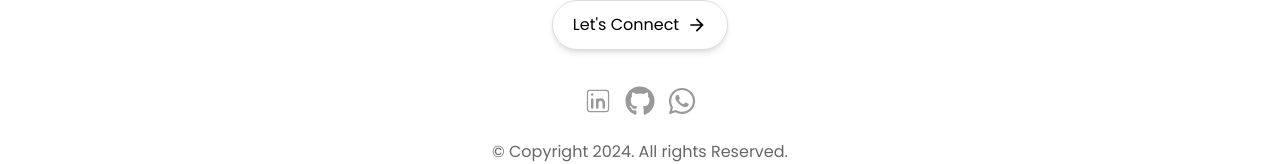
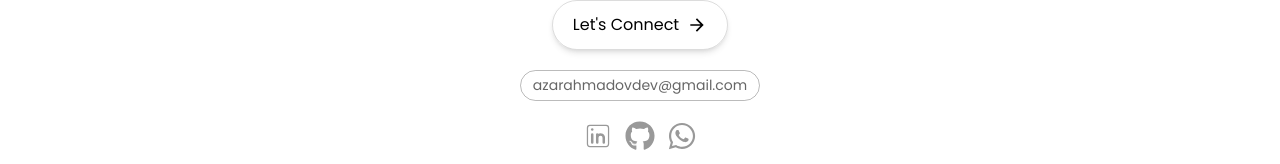
Before and after one commit to AzarAhmadov/Dev-Portfolio, a Next.js app: page / in a window 1280 px wide. Shown: the part 2512-2676 px from the top of the page. Built offline with nearby package versions, Linux system fonts and the light colour scheme.

Commit message:
Update Footer.tsx

```diff
--- a/src/common/Footer/Footer.tsx
+++ b/src/common/Footer/Footer.tsx
@@ -12,6 +12,9 @@ const Footer = () => {
                 Project Idea?
             </h4>
             <Link className='my-4 flex w-m items-center gap-2 px-5 w-[max-content] py-3 border-[1px] shadow-md border-[#00000023] rounded-full hover:bg-black hover:text-white transition-all' href={'/'}> Let's Connect <IoMdArrowForward className='text-[20px]' /> </Link>
+            <Link href={'mailto:azarahmadovdev@gmail.com'} className='text-[14px] mt-1 border-[1px] rounded-full px-3 py-1 text-gray border-[#00000044]'>
+                azarahmadovdev@gmail.com
+            </Link>
             <ul className='flex gap-3 mb-6 mt-5'>
                 <li>
                     <Link target='_blank' href={'https://www.linkedin.com/in/azar-ahmadov/'}>
```
